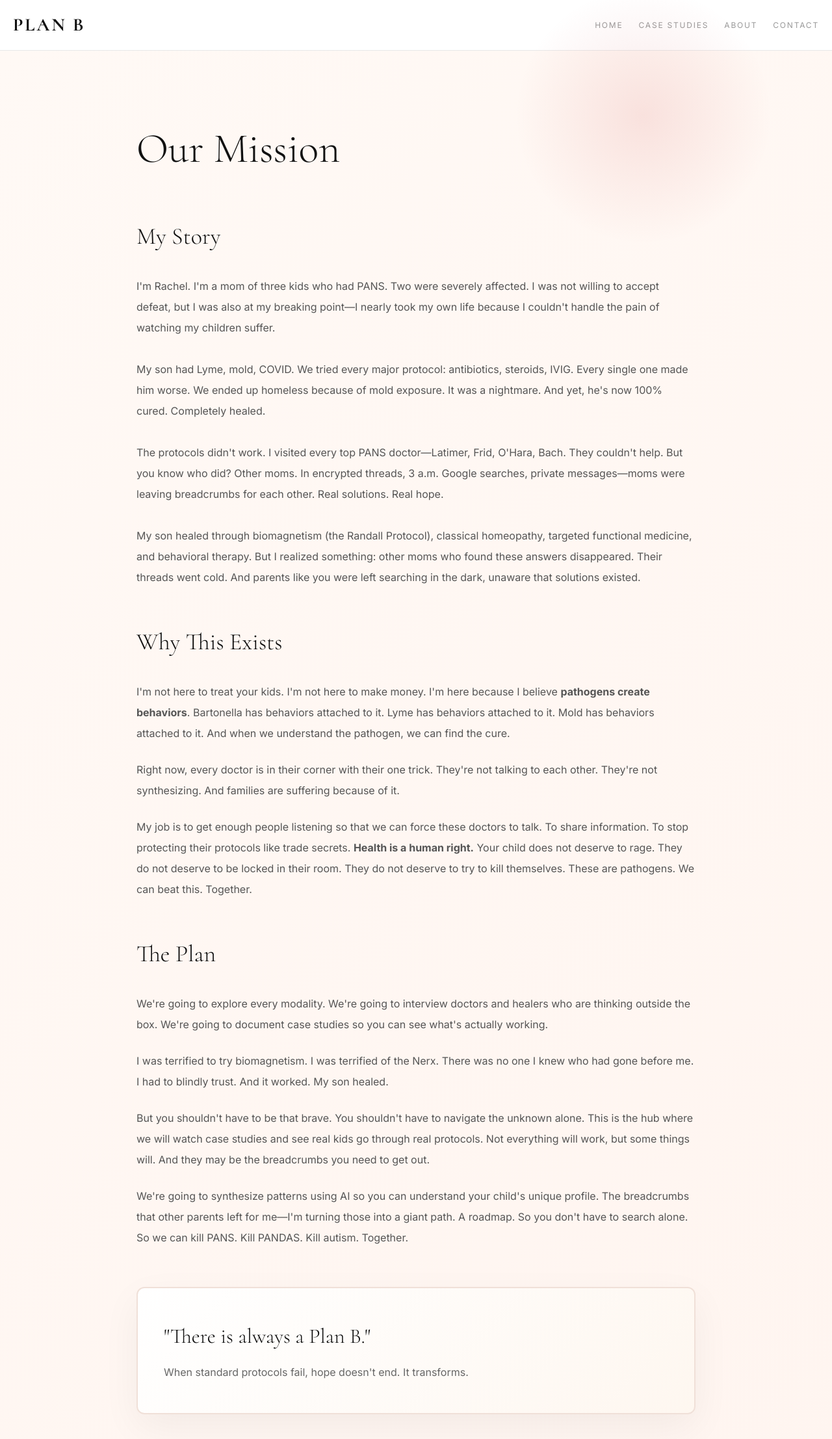
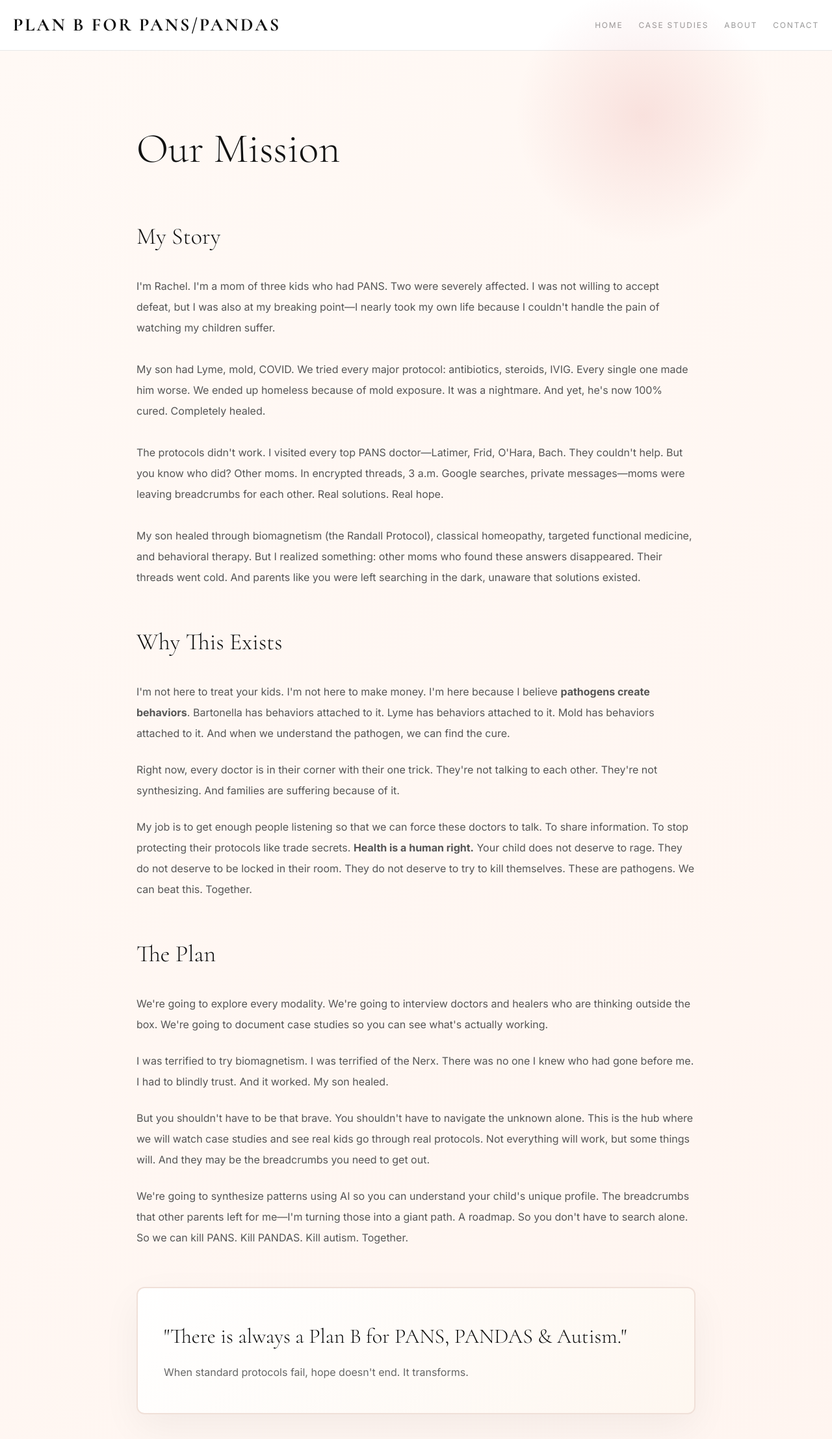
Before and after one commit to myleshorton/planb-pans, a Next.js app: page /about in a window 1280 px wide. Shown: the top 2214 px of the page at 65% size. Built offline with nearby package versions, Linux system fonts and the light colour scheme.

Commit message:
Update Plan B branding across site

```diff
--- a/app/about/page.tsx
+++ b/app/about/page.tsx
@@ -77,7 +77,7 @@ export default function About() {
 
         <div style={{ padding: '48px 40px', background: 'linear-gradient(135deg, #fff 0%, #fef7f0 100%)', border: '2px solid #f0e0d8', borderRadius: '12px', boxShadow: '0 20px 60px rgba(0,0,0,0.05)', position: 'relative', zIndex: 1 }}>
           <p style={{ fontFamily: 'var(--font-cormorant), Georgia, serif', fontSize: '32px', fontWeight: 300, color: '#111', marginBottom: '16px' }}>
-            "There is always a Plan B."
+            "There is always a Plan B for PANS, PANDAS & Autism."
           </p>
           <p style={{ fontFamily: 'var(--font-inter), sans-serif', fontSize: '16px', color: '#666', lineHeight: 1.8 }}>
             When standard protocols fail, hope doesn't end. It transforms.
--- a/app/layout.tsx
+++ b/app/layout.tsx
@@ -21,7 +21,7 @@ export default function RootLayout({
       <body>
         <nav style={{ borderBottom: '1px solid #e8e8e8', padding: '16px 20px', display: 'flex', justifyContent: 'space-between', alignItems: 'center' }}>
           <div style={{ fontFamily: 'var(--font-cormorant), Georgia, serif', fontSize: '28px', fontWeight: 700, letterSpacing: '0.1em', color: '#111' }}>
-            PLAN B
+            PLAN B FOR PANS/PANDAS
           </div>
           <div style={{ display: 'flex', gap: '24px' }}>
             <a href="/" style={{ fontFamily: 'var(--font-inter), sans-serif', fontSize: '12px', letterSpacing: '0.15em', textTransform: 'uppercase', color: '#999', textDecoration: 'none' }}>Home</a>
```
